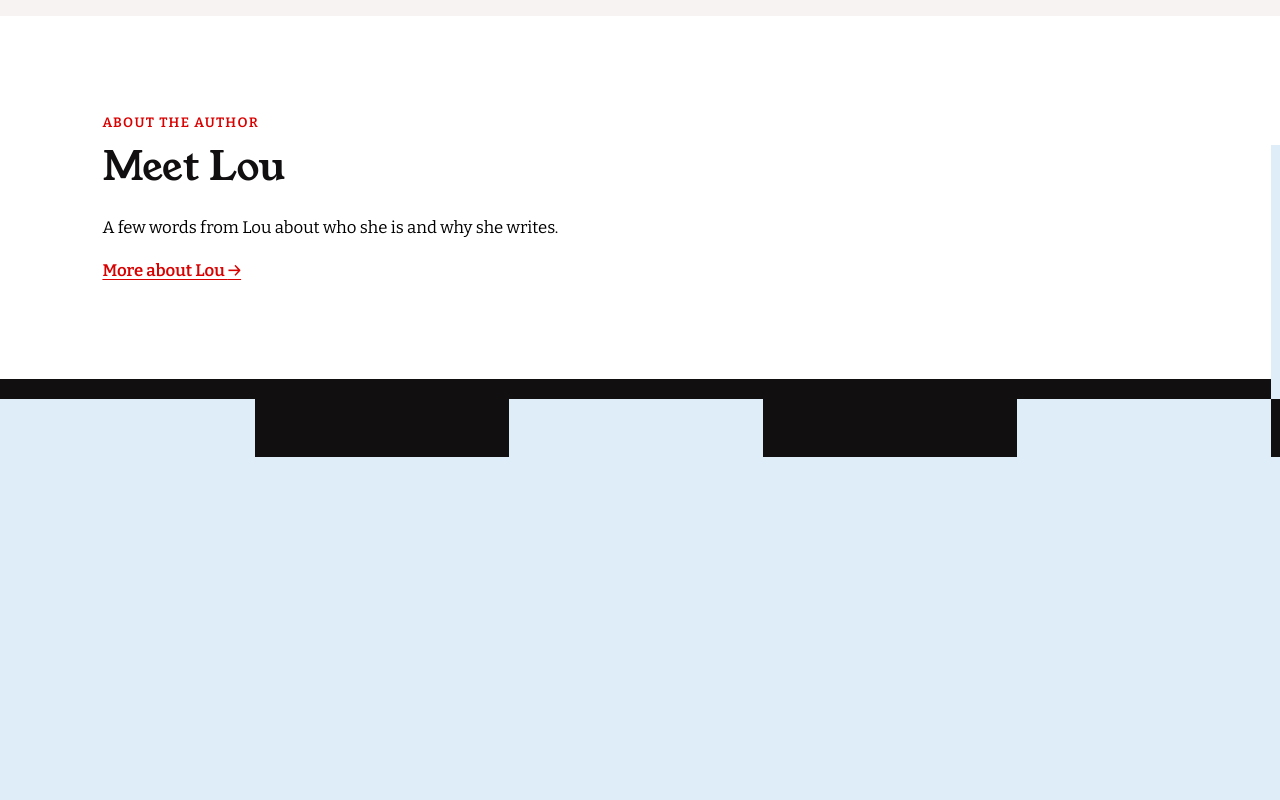
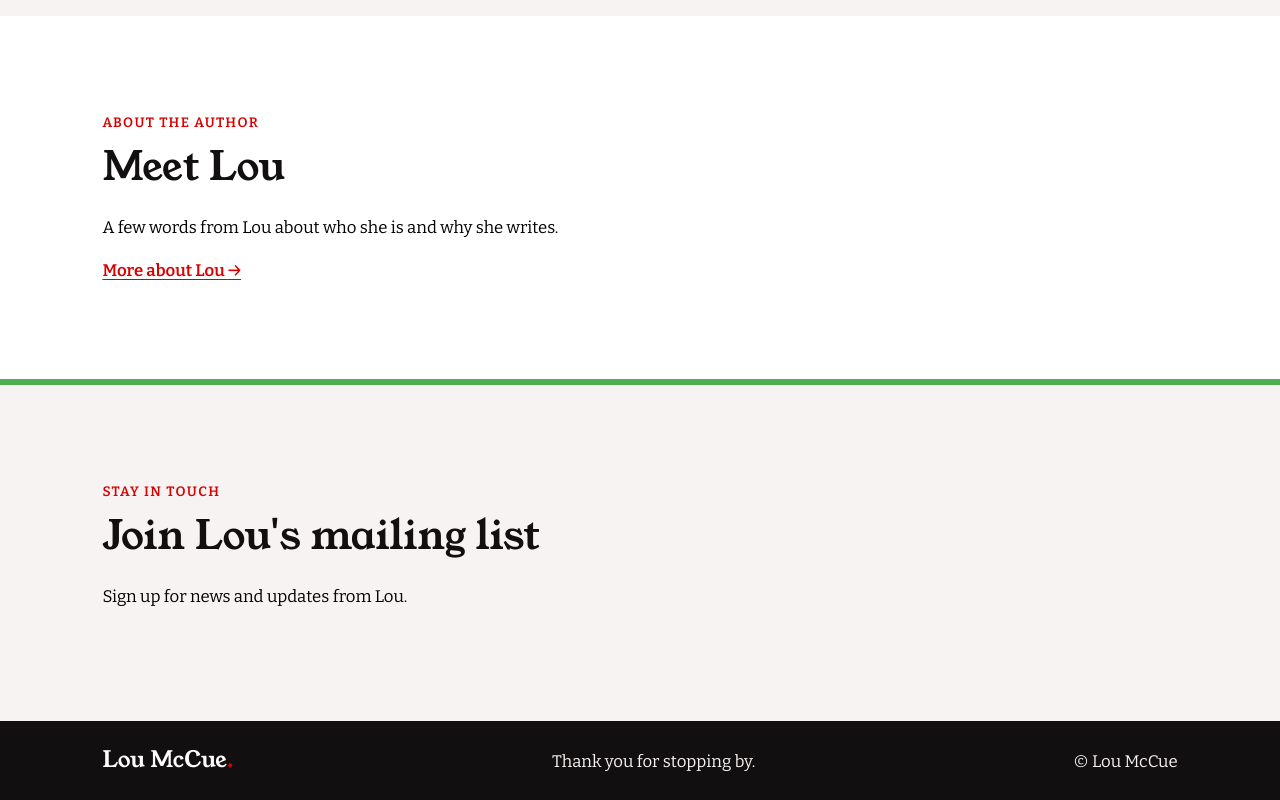
Before and after one commit to jpf198/louisemccue-website, a plain HTML site: page index.html in a window 1280 px wide. Shown: the part 2142-2942 px from the top of the page. Before the commit the page ends 2599 px from the top, so only its background shows below. Drawn offline with nearby package versions, Linux system fonts and the light colour scheme.

Commit message:
Add Kit mailing list signup to homepage
Co-authored-by: Copilot <223556219+Copilot@users.noreply.github.com>

```diff
--- a/index.html
+++ b/index.html
@@ -63,6 +63,16 @@
         <p>A few words from Lou about who she is and why she writes.</p>
         <a class="text-link" href="about.html">More about Lou <span aria-hidden="true">→</span></a>
       </section>
+
+      <section class="band" aria-labelledby="newsletter-heading">
+        <div class="band-inner">
+          <p class="eyebrow">Stay in touch</p>
+          <h2 id="newsletter-heading">Join Lou's mailing list</h2>
+          <p>Sign up for news and updates from Lou.</p>
+          <script async data-uid="135f1c1a15" src="https://lou-mccue-author.kit.com/135f1c1a15/index.js"></script>
+          <noscript>Please enable JavaScript to see the signup form.</noscript>
+        </div>
+      </section>
     </main>
 
     <footer class="site-footer">
```
Also changed, not shown: 1 other file.
